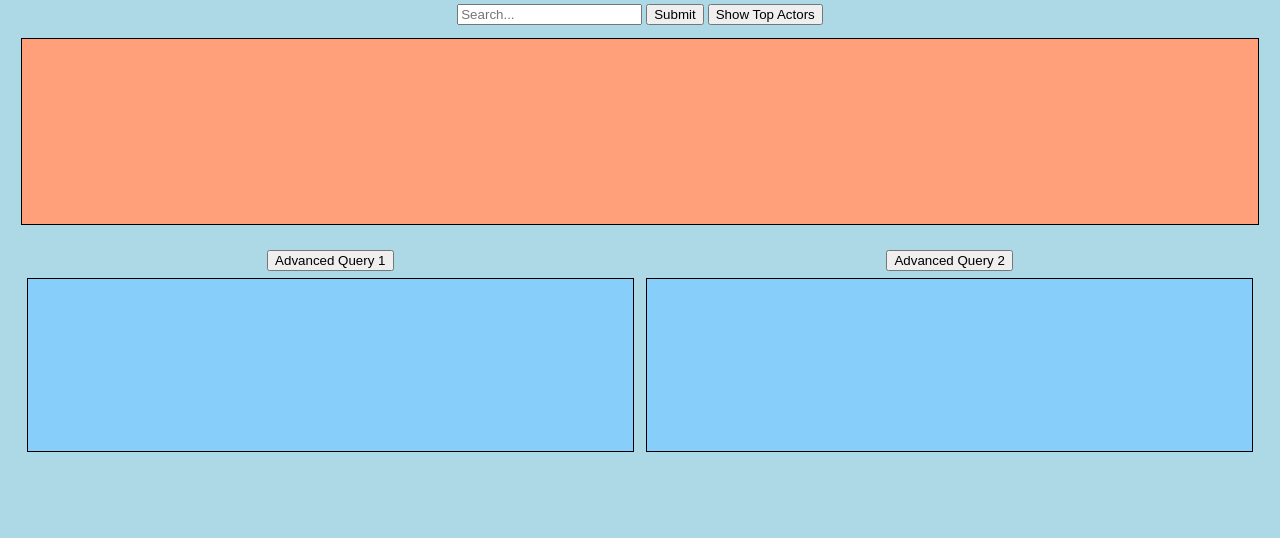
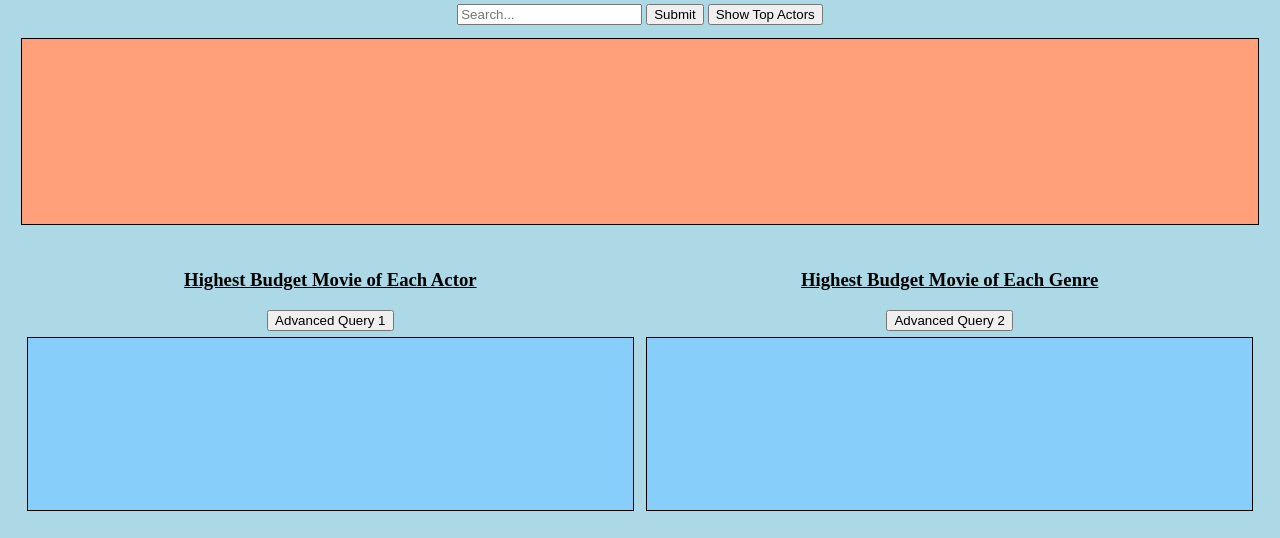
Before and after one commit to iamsihun/MovieRec, a Flask app: page / in a window 1280 px wide. Shown: the part 488-1026 px from the top of the page. Before the commit the page ends 940 px from the top, so only its background shows below. Run offline with Flask 2, Linux system fonts and the light colour scheme.

Commit message:
added titles to advanced queries

```diff
--- a/templates/index.html
+++ b/templates/index.html
@@ -55,11 +55,13 @@
 
         <div class="grid-container">
             <div id="aq1">
+                <h3>Highest Budget Movie of Each Actor</h3>
                 <button onclick="advanced_query(1)">Advanced Query 1</button>
                 <ol id="aq1-results"></ol>
             </div>
 
             <div id="aq2">
+                <h3><h3>Highest Budget Movie of Each Genre</h3></h3>
                 <button onclick="advanced_query(2)">Advanced Query 2</button>
                 <ol id="aq2-results"></ol>
             </div>
```
